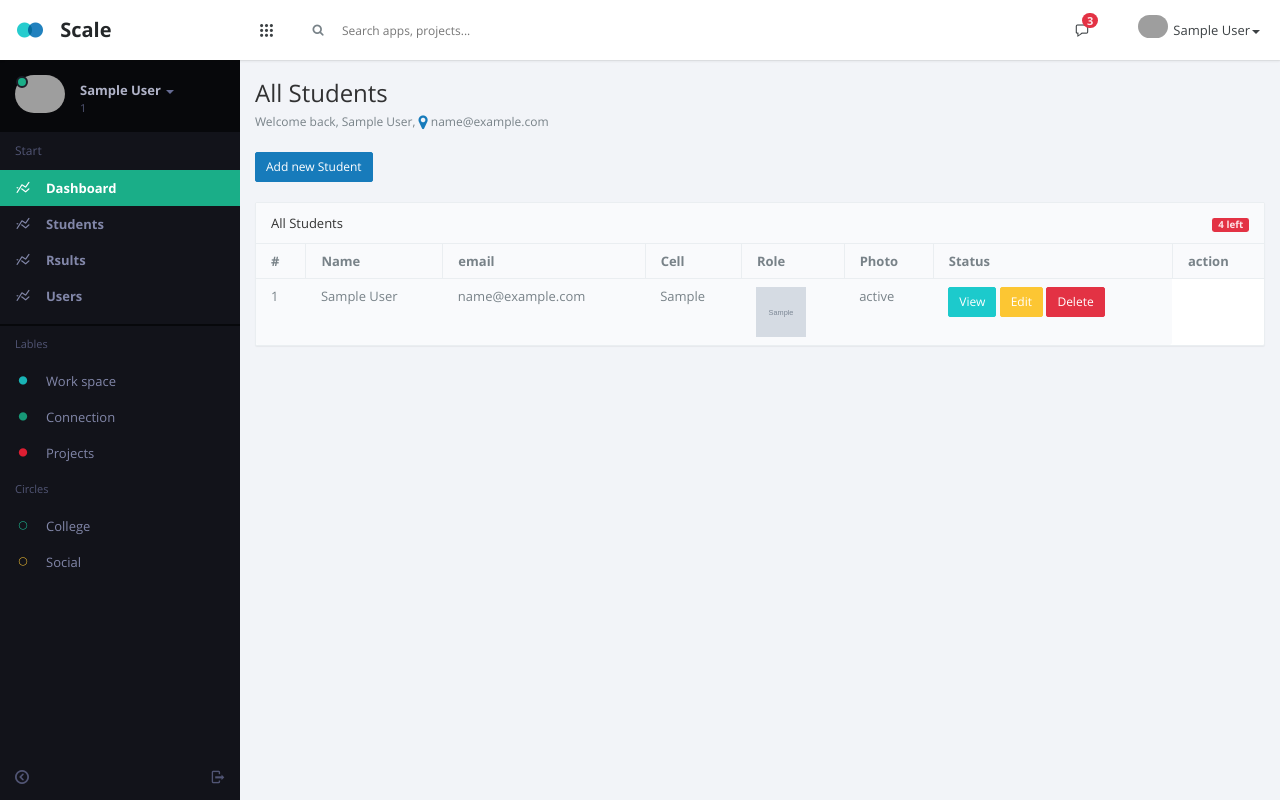
After one commit to abu-humaid/edu-board, a PHP site: page /admin/students.php in a window 1280 px wide. The commit adds this page. Run offline with PHP 8.4, Linux system fonts and the light colour scheme; the visitor is signed in with stand-in values (Sample User, id 1); tables that the repository leaves empty or names only in its code hold one stand-in row (values such as "Sample post"); grey boxes marked "Sample" are stand-in pictures; some web fonts are replaced; grey boxes are pictures that could not be loaded.

Commit message:
add user dynamic

```diff
--- /dev/null
+++ b/admin/Templates/ajax/user_all.php
@@ -0,0 +1,34 @@
+<?php
+
+require_once "../../../vendor/autoload.php";
+require_once "../../../config.php";
+
+
+
+    use Edu\Board\Controller\User;
+
+    $user = new User;
+
+    $data = $user -> allUser();
+
+    $all_data = $data -> fetchAll();
+
+      $i = 1;
+      foreach($all_data as $val ) :
+
+
+ ?>
+      <tr>
+          <td><?php echo $i; $i++; ?></td>
+          <td><?php echo $val['name']; ?></td>
+          <td><?php echo $val['email']; ?></td>
+          <td><?php echo $val['cell']; ?></td>
+          <td> <img style="width: 50px; height: 50px; " src="images/<?php echo $val['photo']; ?>" alt=""> </td>
+          <td><?php echo $val['status']; ?></td>
+          <td>
+            <a class="btn btn-sm btn-info" href="#">View</a>
+            <a class="btn btn-sm btn-warning" href="#">Edit</a>
+            <a class="btn btn-sm btn-danger" href="#">Delete</a>
+          </td>
+      </tr>
+<?php endforeach ?>
--- a/admin/Templates/aside.php
+++ b/admin/Templates/aside.php
@@ -36,15 +36,15 @@
                 <!-- nav -->
                 <nav class="nav-primary hidden-xs">
                     <div class="text-muted text-sm hidden-nav-xs padder m-t-sm m-b-sm">Start</div>
-                    <ul class="nav nav-main" data-ride="collapse">
+                    <ul id="dash-menu" class="nav nav-main" data-ride="collapse">
                         <li class="active">
                             <a href="Dashboard.php" class="auto"> <i class="i i-statistics icon"> </i> <span class="font-bold">Dashboard</span> </a>
                         </li>
                         <li >
-                            <a href="Dashboard.php" class="auto"> <i class="i i-statistics icon"> </i> <span class="font-bold">Students</span> </a>
+                            <a href="students.php" class="auto"> <i class="i i-statistics icon"> </i> <span class="font-bold">Students</span> </a>
                         </li>
                         <li >
-                            <a href="Dashboard.php" class="auto"> <i class="i i-statistics icon"> </i> <span class="font-bold">Rsults</span> </a>
+                            <a href="results.php" class="auto"> <i class="i i-statistics icon"> </i> <span class="font-bold">Rsults</span> </a>
                         </li>
                         <li >
                             <a href="users.php" class="auto"> <i class="i i-statistics icon"> </i> <span class="font-bold">Users</span> </a>
--- a/admin/js/custom.js
+++ b/admin/js/custom.js
@@ -1,5 +1,12 @@
 (function($){
   $(document).ready(function(){
+
+    // // Desh menu active feature
+    // $(document).on('click','ul#dash-menu li', function(){
+    //   $('ul#dash-menu li').removeClass('active');
+    //   $(this).addClass('active');
+    // });
+
     //Add user modal
     $(document).on('click','#add_user_btn',function(){
 
@@ -8,9 +15,51 @@
        return false;
     });
 
+    // Add user form submit
+    $(document).on('submit','form#add_user_form', function(event){
+
+      event.preventDefault();
+
+      $.ajax({
+
+          url: 'Templates/ajax/user_add.php',
+          method : "POST",
+          data : new FormData(this),
+          contentType : false,
+          processData : false,
+          success : function(data){
+
+              $('form#add_user_form')[0].reset();
+              $('#add_user_modal').modal('hide');
+              $('.mess').html(data);
+                allUsers();
+          },
+
+      });
+
+    });
+
+    // All user data fetch
+    function allUsers() {
+
+        $.ajax({
+
+          url : 'Templates/ajax/user_all.php',
+          success : function(data){
+
+                  $('tbody#all_users_tbody').html(data);
+
+          },
+
+        });
+
+    }
+    allUsers();
+
+
+
+
 
   });
 
-
-
 })(jQuery)
--- /dev/null
+++ b/admin/students.php
@@ -0,0 +1,145 @@
+<?php include_once "templates/header.php"; ?>
+<?php
+
+    use Edu\Board\Controller\User;
+
+
+    $usr = new User;
+
+
+?>
+
+
+<!-- MAIN CONTENT  -->
+<section id="content">
+    <section class="hbox stretch">
+        <section>
+            <section class="vbox">
+                <section class="scrollable padder">
+
+
+
+                    <section class="row m-b-md">
+                        <div class="col-sm-6">
+                            <h3 class="m-b-xs text-black">All Students</h3> <small>Welcome back, <?php echo $_SESSION['name']; ?>, <i class="fa fa-map-marker fa-lg text-primary"></i> <?php echo $_SESSION['email']; ?></small> </div>
+                        <div class="col-sm-6 text-right text-left-xs m-t-md">
+
+
+
+                    </section>
+
+
+
+
+
+
+
+
+                    <div id="add_user_modal" class="modal fade">
+                        <div class="modal-dialog">
+                            <div class="modal-content">
+                                <!-- <div class="modal-header"></div> -->
+                                <div class="modal-body">
+                                    <h2>Add new Student</h2>
+                                    <div class="mess"></div>
+                                    <hr>
+                                    <form id="add_user_form" action="" method="POST" enctype="multipart/form-data">
+                                        <div class="form-group">
+                                            <label for="">Name</label>
+                                            <input class="form-control" name="name" type="text">
+                                        </div>
+
+                                        <div class="form-group">
+                                            <label for="">Username</label>
+                                            <input class="form-control" name="uname" type="text">
+                                        </div>
+
+                                        <div class="form-group">
+                                            <label for="">Email</label>
+                                            <input class="form-control" name="email" type="text">
+                                        </div>
+
+                                        <div class="form-group">
+                                            <label for="">Cell</label>
+                                            <input class="form-control" name="cell" type="text">
+                                        </div>
+
+                                        <div class="form-group">
+                                            <label for="">Role</label>
+                                            <select class="form-control" name="role" id="">
+                                                <option value="">- select -</option>
+                                                <option value="Admin">Admin</option>
+                                                <option value="Teacher">Teacher</option>
+                                                <option value="Staff">Staff</option>
+                                            </select>
+                                        </div>
+
+                                        <div class="form-group">
+                                            <label for=""></label>
+                                            <input class="btn btn-primary" name="add" type="submit" value="Add User">
+                                        </div>
+                                    </form>
+                                </div>
+                                <!-- <div class="modal-footer"></div> -->
+                            </div>
+                        </div>
+                    </div>
+
+                    <div class="row">
+                        <div class="col-sm-12">
+
+                            <div class="mess"></div>
+
+                            <a id="add_user_btn" class="btn btn-sm btn-primary" href="#">Add new Student</a>
+
+                            <br>
+                            <br>
+
+                            <section class="panel panel-default">
+                                <header class="panel-heading"><span class="label bg-danger pull-right m-t-xs">4 left</span> All Students</header>
+                                <table class="table table-striped m-b-none">
+                                    <thead>
+                                        <tr>
+                                            <th>#</th>
+                                            <th>Name</th>
+                                            <th>email</th>
+                                            <th>Cell</th>
+                                            <th>Role</th>
+                                            <th>Photo</th>
+                                            <th>Status</th>
+                                            <th>action</th>
+                                        </tr>
+                                    </thead>
+                                    <tbody id="all_users_tbody">
+
+
+
+                                    </tbody>
+                                </table>
+                            </section>
+                        </div>
+
+                    </div>
+
+
+
+
+
+
+
+
+
+
+
+
+                </section>
+            </section>
+        </section>
+
+    </section>
+    <a href="#" class="hide nav-off-screen-block" data-toggle="class:nav-off-screen,open" data-target="#nav,html"></a>
+</section>
+
+
+
+<?php include_once "templates/footer.php"; ?>
--- a/app/Controller/User.php
+++ b/app/Controller/User.php
@@ -7,6 +7,28 @@
    */
   class User extends Database
   {
+    // User create system
+    public function createUser($data)
+    {
+      $data = $this -> create('users', [
+          'name' => $data['name'],
+          'uname' => $data['uname'],
+          'pass' => password_hash('login', PASSWORD_DEFAULT),
+          'email' => $data['email'],
+          'cell' => $data['cell'],
+          'role' => $data['role']
+      ]);
+
+      if ($data) {
+        return "<p class=\"alert alert-success\">User added successfuly ! <button class=\"close\" data-dismiss=\"alert\">&times;</button></p>";
+      }
+
+
+    }
+
+
+
+    // Password change system
     public function passwordChange($user_id, $new_pass )
     {
 
@@ -19,6 +41,13 @@
         return "<p class=\"alert alert-success\">Password changed successfuly ! <button class=\"close\" data-dismiss=\"alert\">&times;</button></p>";
     }
 
+    // Create all users
+    public function allUser()
+    {
+      $data = $this -> all('users');
+      return $data;
+    }
+
   }
 
 
--- a/app/Support/Auth.php
+++ b/app/Support/Auth.php
@@ -64,6 +64,8 @@
       header("location:index.php");
     }
 
+
+
   }
 
 
--- a/app/Support/Database.php
+++ b/app/Support/Database.php
@@ -55,10 +55,41 @@
   }
 
   //Data create
-  public function create()
-  {
-    // code...
-  }
+  public function create($table, $data)
+		{
+
+
+			// Make SQL Column form data
+			$array_key = array_keys($data);
+			$array_col = implode(',', $array_key);
+
+			// make SQL values from data
+			$array_val = array_values($data);
+
+			foreach ($array_val as $value) {
+
+				$form_value[] = "'".$value."'";
+
+			}
+
+			$array_values = implode(',', $form_value);
+
+
+
+
+			// Data send to table
+			$sql = "INSERT INTO $table ($array_col) VALUES ($array_values)" ;
+			$stmt = $this -> connection() -> prepare($sql);
+			$stmt -> execute();
+
+			if ( $stmt ) {
+				return true;
+			}else {
+				return false;
+			}
+
+
+		}
   //Data find
   public function find()
   {
@@ -70,9 +101,12 @@
     // code...
   }
   //Data show all
-  public function all()
+  public function all($tbl, $order = 'DESC')
   {
-    // code...
+    $sql = "SELECT * FROM $tbl ORDER BY id $order" ;
+    $stmt = $this -> connection() -> prepare($sql);
+    $stmt -> execute();
+    return $stmt;
   }
 
     //Data update
```
Also changed, not shown: admin/Templates/ajax/user_add.php (added, +30 -0 lines), admin/results.php (added, +145 -0 lines).
